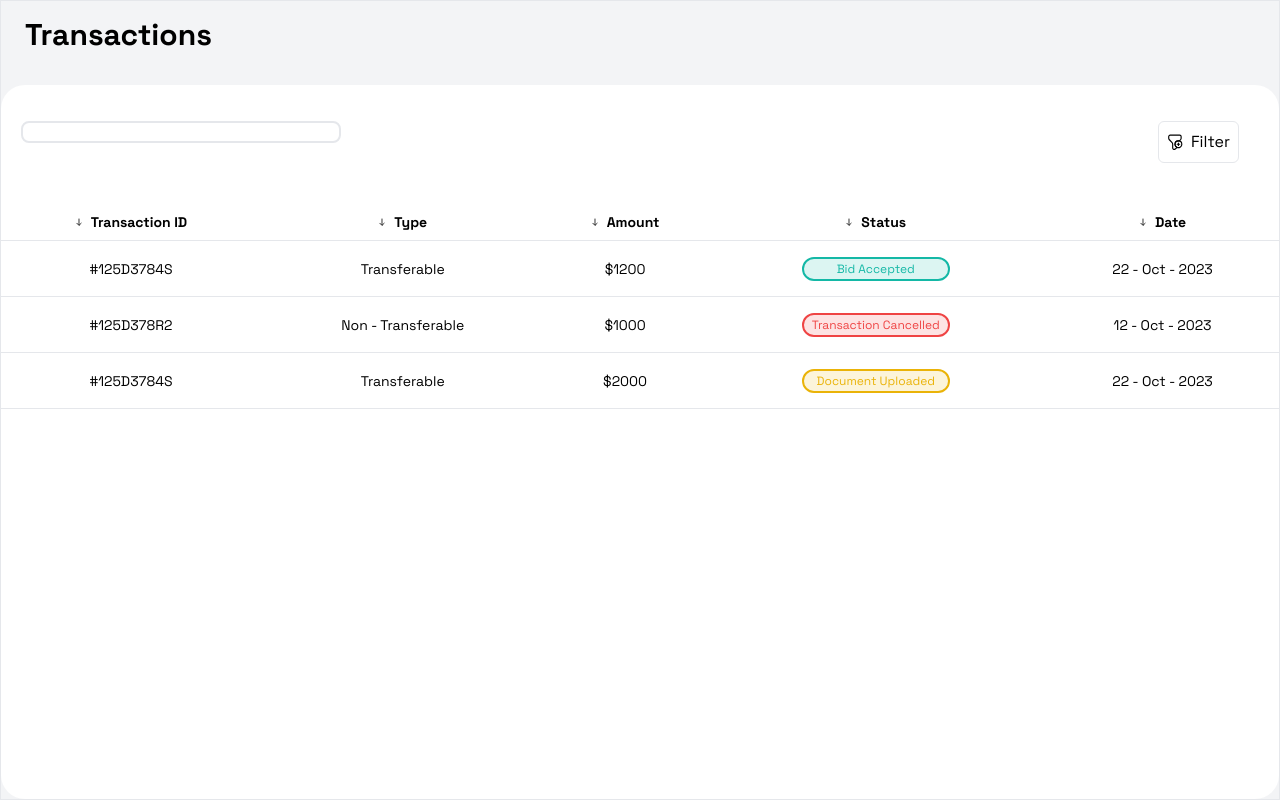
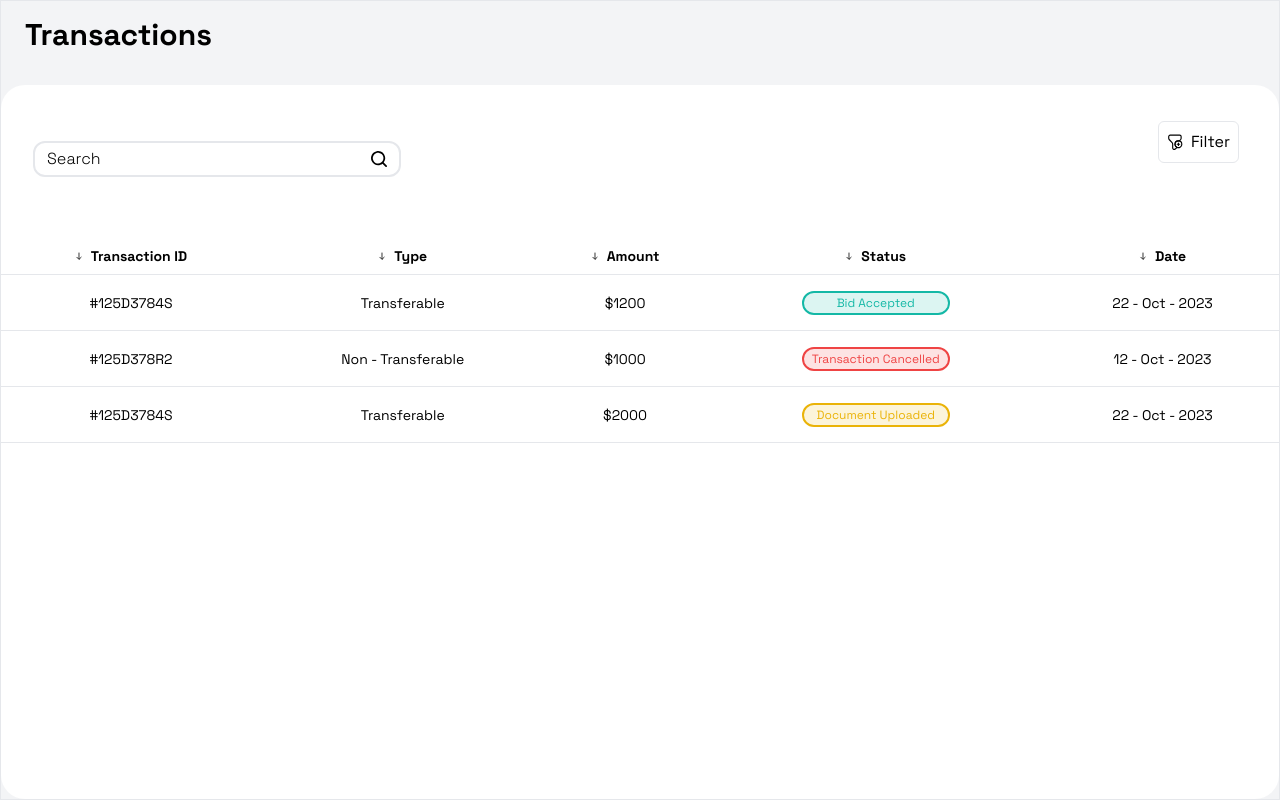
Before and after one commit to offsetFrontend/offset-go-admin-fe, a React (Create React App) app: page /transactions in a window 1280 px wide. Built offline with nearby package versions, Linux system fonts and the light colour scheme.

Commit message:
searchbox implemented

```diff
--- a/src/pages/Transactions.jsx
+++ b/src/pages/Transactions.jsx
@@ -1,9 +1,11 @@
-import React from "react";
+import React, { useRef } from "react";
 import Button from "../components/atoms/Button";
 import Badge from "../components/atoms/Badge";
 import { ReactComponent as Filter } from "../assets/svgs/filter.svg";
+import SearchBox from "../components/atoms/SearchBox";
 import Table from "../components/atoms/Table";
 const Transactions = () => {
+  const searchRef = useRef();
   const getHeaderData = () => {
     return ["Transaction ID", "Type", "Amount", "Status", "Date"];
   };
@@ -63,6 +65,9 @@ const Transactions = () => {
   const handleStatusButton = () => {
     console.log("status button clicked");
   };
+  const handleSearch = () => {
+    console.log(searchRef.current.value);
+  };
 
   return (
     <div className="flex  flex-col pt-4 w-full bg-gray-100 border">
@@ -70,14 +75,15 @@ const Transactions = () => {
 
       <div className="w-full h-full pt-4 mt-8 bg-white rounded-3xl">
         <div className="flex justify-between pt-5 pb-12">
-          <div className="w-80 border-2 border-grey-800 rounded-lg mx-5 mb-5 "></div>
-
+          <div className="flex justify-between py-5 px-8">
+            <SearchBox ref={searchRef} onSearch={handleSearch} />
+          </div>
           <div className="mr-10 ">
             <Button
               className="flex justify-center items-center gap-x-2 px-2  py-2 h-fit"
               borderColor={"gray"}
               varient={"secondary"}
-              // onClick={handleFilterButtonClick}
+
             >
               <Filter className="w-4 h-4" />
               <span>Filter</span>
```
